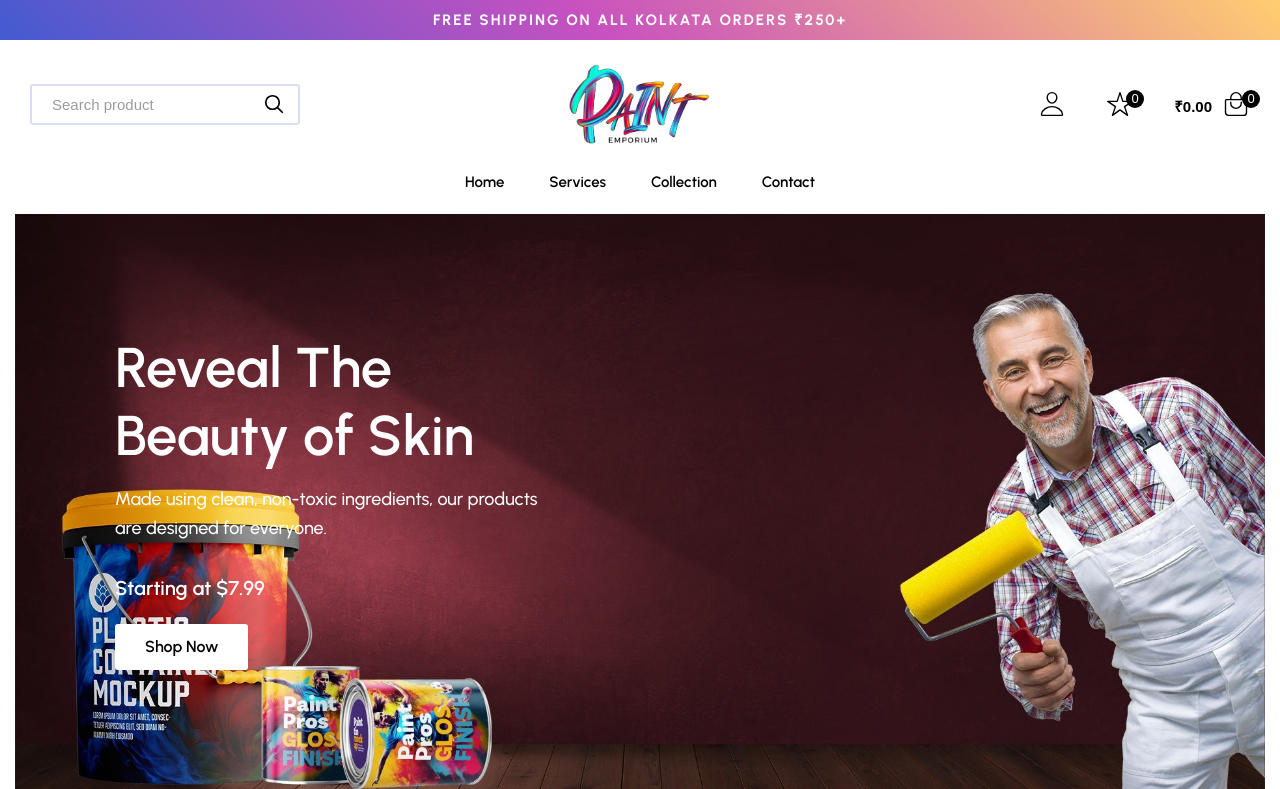
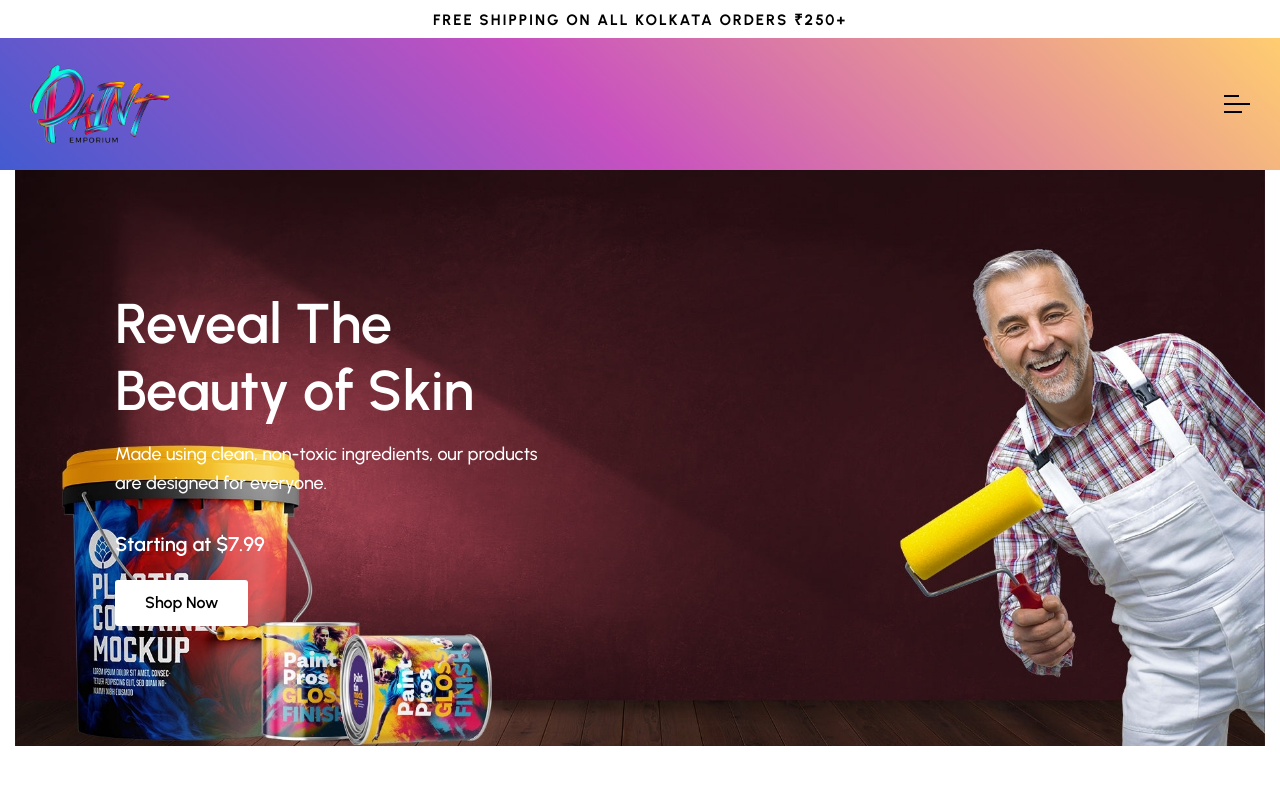
Before and after one commit to iamPankajGhosh/paint-emporium_vanilaJs, a PHP site: page / in a window 1280 px wide. Shown: the top 789 px of the page. Run offline with PHP 8.4, Linux system fonts and the light colour scheme.

Commit message:
Update : header >1200px

```diff
--- a/index.html
+++ b/index.html
@@ -75,6 +75,16 @@
 
       <div class="header-top" data-header>
         <div class="container">
+          <a href="#" class="logo">
+            <img
+              src="./src/assets/img/paint-emporium-logo.png"
+              width="140"
+              height="26"
+              loading="lazy"
+              alt="Paint Emporium"
+            />
+          </a>
+
           <button class="nav-open-btn" aria-label="open menu" data-nav-toggle>
             <span class="line line-1"></span>
             <span class="line line-2"></span>
@@ -93,16 +103,6 @@
               <ion-icon name="search-outline" aria-hidden="true"></ion-icon>
             </button>
           </div>
-
-          <a href="#" class="logo">
-            <img
-              src="./src/assets/img/paint-emporium-logo.png"
-              width="140"
-              height="26"
-              loading="lazy"
-              alt="Paint Emporium"
-            />
-          </a>
 
           <div class="header-actions">
             <button class="header-action-btn" aria-label="user">
--- a/src/assets/css/main.css
+++ b/src/assets/css/main.css
@@ -408,11 +408,8 @@ body {
 }
 
 .alert {
-  background-color: var(--speech-blue);
-  background-image: var(--gradient-2);
-
-  background-color: var(--pale-spring-bud);
-  color: var(--white);
+  background-color: var(--white);
+  color: var(--black);
   font-size: var(--fs-7);
   text-transform: uppercase;
   font-weight: var(--fw-700);
@@ -426,7 +423,8 @@ body {
   bottom: 0;
   left: 0;
   width: 100%;
-  background-color: var(--white);
+  background-color: var(--speech-blue);
+  background: var(--gradient-2);
   padding-block: 26px;
   z-index: 4;
 }
@@ -475,6 +473,10 @@ body {
 
 .nav-open-btn:is(:hover, :focus) .line {
   width: 26px;
+}
+
+.header-actions {
+  display: none !important;
 }
 
 .header-action-btn {
@@ -841,163 +843,4 @@ body {
   .scrollbar-item {
     min-width: calc(20% - 24px);
   }
-
-  /**
-    * HEADER
-    */
-
-  .header .input-wrapper,
-  .header-action-btn:not(:first-child),
-  .navbar {
-    display: block;
-  }
-
-  .nav-open-btn {
-    display: none;
-  }
-
-  .header {
-    padding-block-end: 60px;
-    margin-block-end: 10px;
-  }
-
-  .header-top {
-    position: unset;
-    padding-block: 24px 0;
-  }
-
-  .header-top:is(.active, .header-hide) {
-    all: unset;
-  }
-
-  .header-top .container {
-    flex-wrap: wrap;
-  }
-
-  .search-field {
-    width: 270px;
-    font-size: var(--fs-7);
-    border: 2px solid var(--speech-blue_20);
-    border-radius: var(--radius-3);
-    padding: 10px 20px;
-    padding-inline-end: 40px;
-    outline: none;
-    transition: var(--transition-1);
-  }
-
-  .search-field::placeholder {
-    color: var(--spanish-gray);
-  }
-
-  .search-field:focus {
-    border-color: var(--black);
-  }
-
-  .header .input-wrapper {
-    position: relative;
-  }
-
-  .header .search-submit {
-    position: absolute;
-    top: 50%;
-    right: 15px;
-    transform: translateY(-50%);
-    font-size: 22px;
-  }
-
-  .header .search-submit ion-icon {
-    --ionicon-stroke-width: 40px;
-  }
-
-  .header .logo {
-    margin-inline-end: 60px;
-  }
-
-  .header-actions {
-    display: flex;
-    align-items: center;
-    gap: 40px;
-  }
-
-  .header-action-btn {
-    position: relative;
-  }
-
-  .header-action-btn .btn-badge {
-    position: absolute;
-    top: 0;
-    right: -10px;
-    background-color: var(--black);
-    color: var(--white);
-    font-size: var(--fs-9);
-    min-width: 18px;
-    height: 18px;
-    line-height: 1.4;
-    border-radius: 20px;
-  }
-
-  .header-action-btn:last-child {
-    display: flex;
-    align-items: center;
-    gap: 10px;
-  }
-
-  .header-action-btn .btn-text {
-    font-size: var(--fs-7);
-    font-weight: var(--fw-700);
-    margin-block-start: 3px;
-  }
-
-  .navbar {
-    position: absolute;
-    bottom: 0;
-    left: 0;
-    width: 100%;
-    background-color: var(--white);
-    padding-block: 10px;
-    z-index: 4;
-  }
-
-  .navbar .navbar-list {
-    display: flex;
-    justify-content: center;
-    gap: 45px;
-  }
-
-  .navbar-link {
-    color: var(--black);
-    font-size: var(--fs-7);
-    font-weight: var(--fw-600);
-    text-transform: capitalize;
-  }
-
-  .navbar .navbar-link::after {
-    bottom: 0;
-    left: 0;
-    width: 100%;
-    height: 1px;
-    background-color: var(--black);
-    transition: var(--transition-1);
-    transform: scaleX(0);
-    transform-origin: left;
-  }
-
-  .navbar .navbar-link:is(:hover, :focus)::after {
-    transform: scaleX(1);
-  }
-
-  .header-top.active .navbar {
-    position: fixed;
-    top: -80px;
-    bottom: auto;
-    padding-block: 28px;
-    box-shadow: var(--shadow-1);
-    transform: translateY(100%);
-    transition: var(--transition-2);
-  }
-
-  .header-top.header-hide .navbar {
-    box-shadow: none;
-    transform: translateY(0);
-  }
 }
```
Lines whose indentation alone changed are shown as unchanged.
